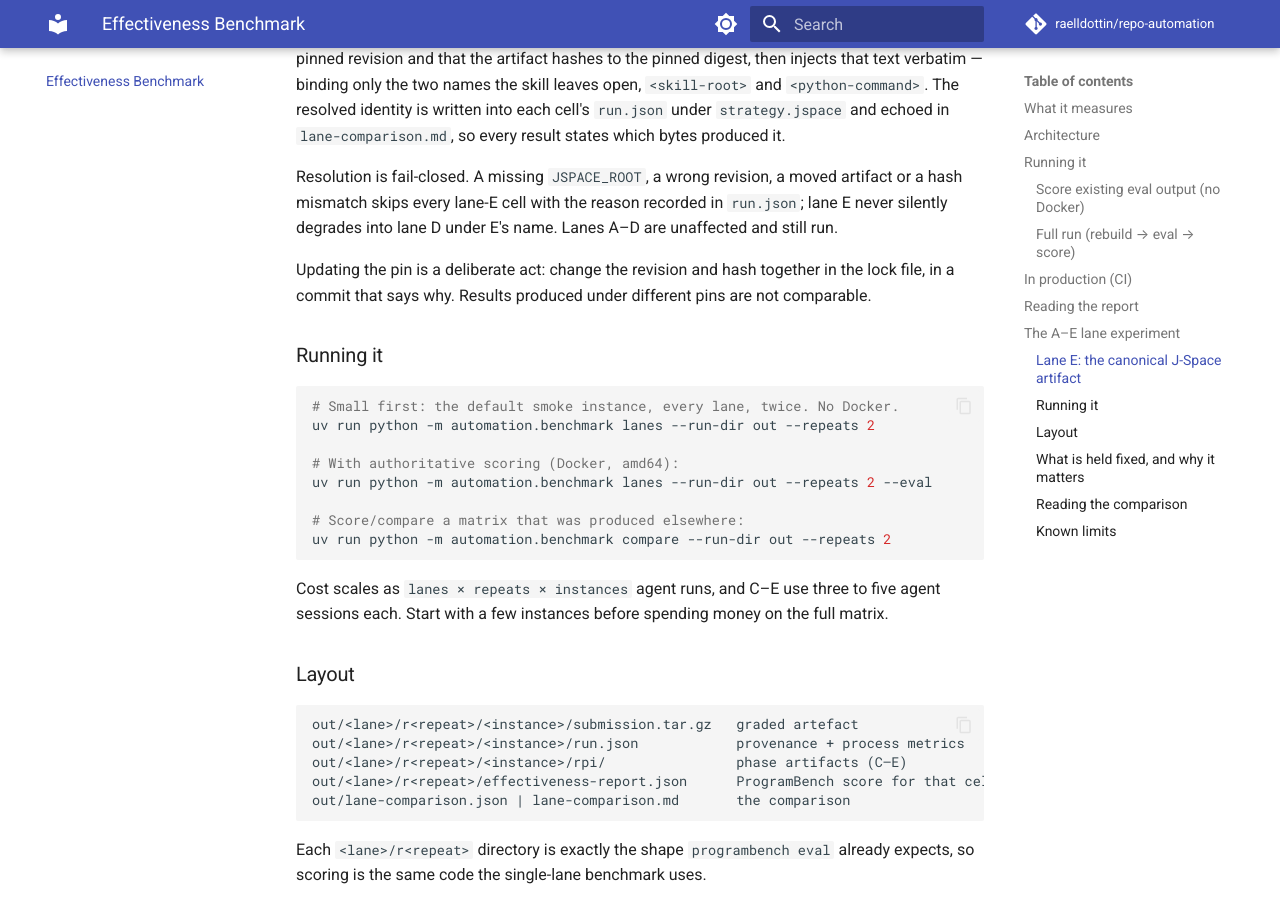
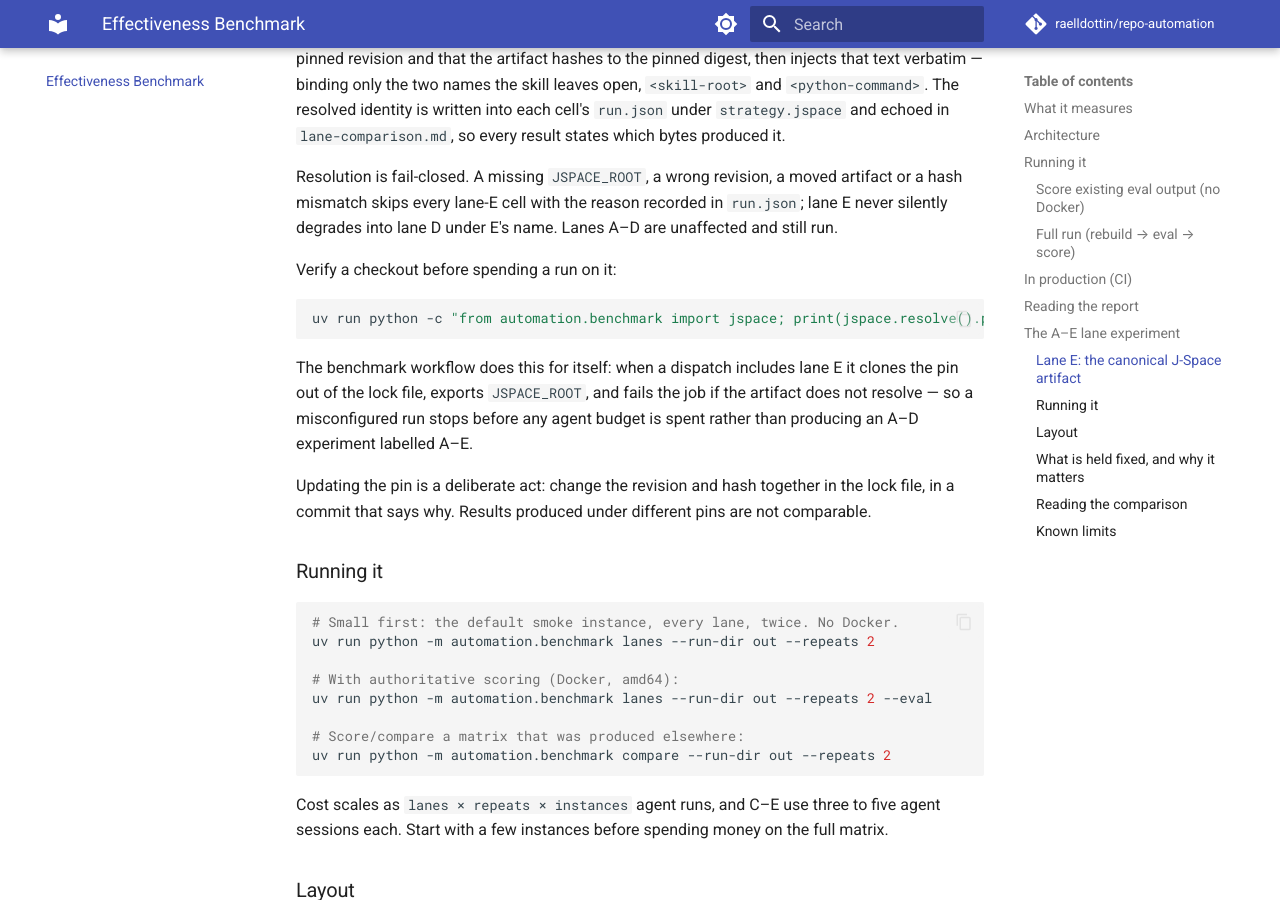
Before and after one commit to raelldottin/repo-automation, an MkDocs documentation site: the page built from docs/workflows/effectiveness-benchmark.md, in a window 1280 px wide and 900 px high, scrolled down 3233 px. Built offline with MkDocs 1.6.1 and Material for MkDocs 9.7.7, drawn with Linux system fonts in a browser that asks for light colours; comment, search, counter and statistics services are not loaded.

Commit message:
Provision the pinned J-Space checkout before running lane E in CI
Lane E now resolves the canonical skill from an external checkout, and the
benchmark workflow never provided one. Every dispatched A-E experiment would
have skipped all of lane E: correctly reported as unrun, but only visible after
the run had already spent its agent budget.

The workflow now clones the pin straight out of jspace.lock.json, so the lock
stays the single source of the revision, and then proves the artifact resolves
before the experiment starts. A wrong or missing pin fails the job in seconds
instead of producing an A-D experiment labelled A-E.

Phase artifacts under rpi/ are uploaded too, so a run's typed artifacts and
compaction output can be checked from the build artifact alone.

````diff
--- a/docs/workflows/effectiveness-benchmark.md
+++ b/docs/workflows/effectiveness-benchmark.md
@@ -130,6 +130,17 @@
 a hash mismatch skips every lane-E cell with the reason recorded in `run.json`; lane E
 never silently degrades into lane D under E's name. Lanes A–D are unaffected and still run.
 
+Verify a checkout before spending a run on it:
+
+```shell
+uv run python -c "from automation.benchmark import jspace; print(jspace.resolve().provenance())"
+```
+
+The benchmark workflow does this for itself: when a dispatch includes lane E it clones the
+pin out of the lock file, exports `JSPACE_ROOT`, and fails the job if the artifact does not
+resolve — so a misconfigured run stops before any agent budget is spent rather than
+producing an A–D experiment labelled A–E.
+
 Updating the pin is a deliberate act: change the revision and hash together in the lock
 file, in a commit that says why. Results produced under different pins are not comparable.
 
````
Also changed, not shown: 1 other file.
